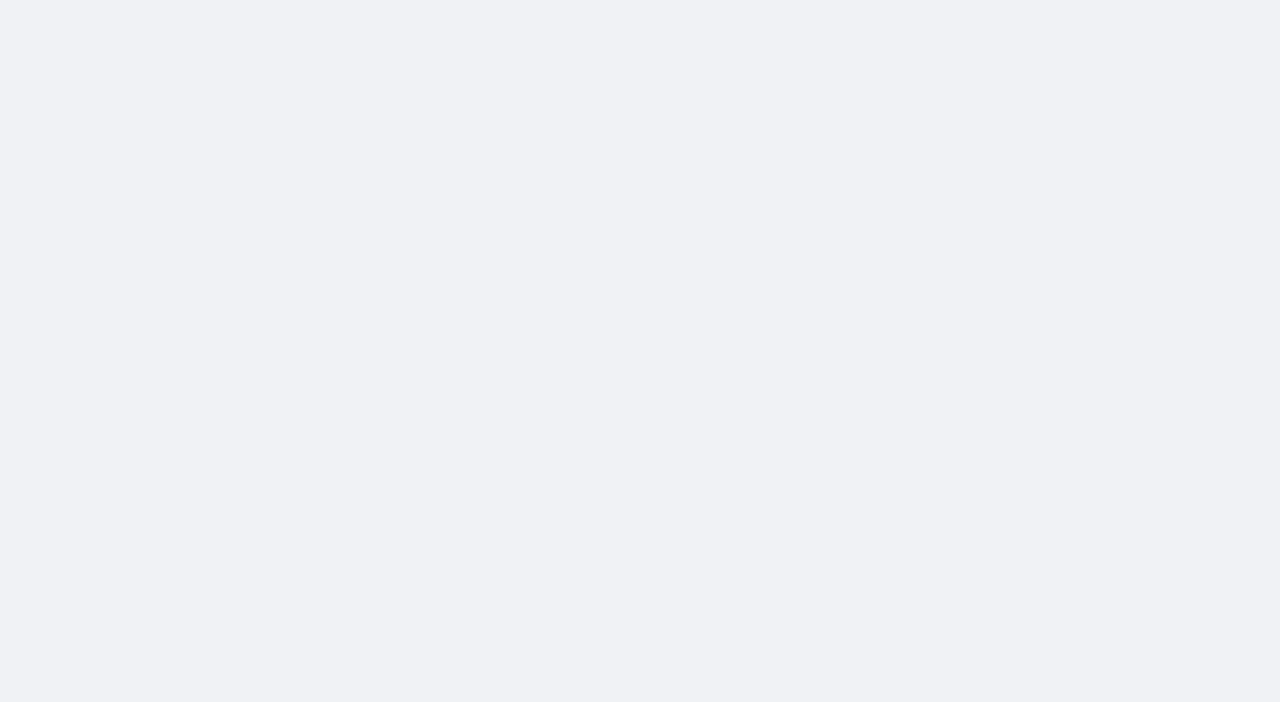
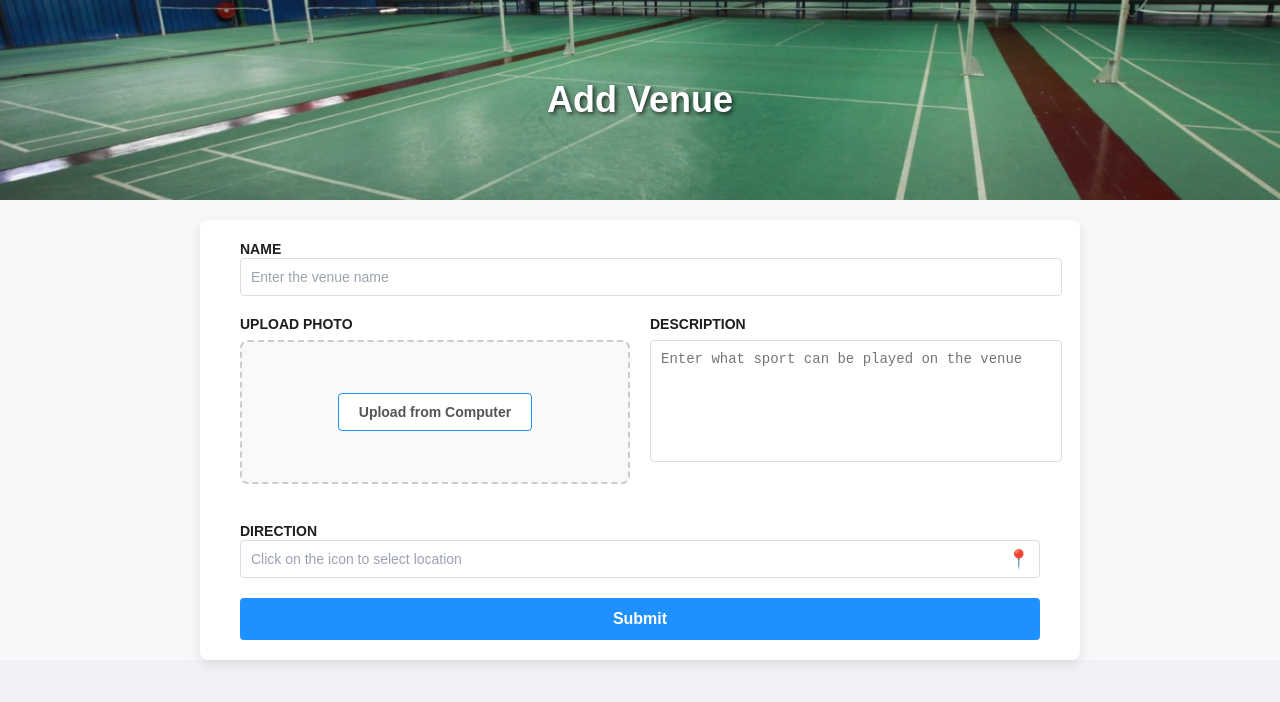
Before and after one commit to cindy-nst/sukanUKM, a React (Create React App) app in the folder sukanukmui/: page /add-venue in a window 1280 px wide. Before the commit this address had no page. Shown: the top 702 px of the page. Built offline with nearby package versions, Linux system fonts and the light colour scheme.

Commit message:
"UI Add Venue"

```diff
--- a/sukanukmui/src/components/App/App.js
+++ b/sukanukmui/src/components/App/App.js
@@ -8,6 +8,7 @@ import SportEquipment from '../SportEquipment/SportEquipment';
 import CourtDetail from '../CourtDetail/CourtDetail';
 import Profile from '../Profile/Profile';
 import Navbar from '../Navbar';
+import AddVenue from '../Venues/AddVenue';
 import { UserContext } from '../UserContext'; // Assuming this is where your UserContext is defined
 
 import './App.css';
@@ -28,6 +29,7 @@ function App() {
         <Route path="/sportequipment" element={<SportEquipment/>} />
         <Route path="/courts/:id" element={<CourtDetail />} />
         <Route path="/profile" element={<Profile />} />
+        <Route path="/add-venue" element={<AddVenue />} />
         {/* Add other routes as needed */}
       </Routes>
     </div>
--- /dev/null
+++ b/sukanukmui/src/components/Venues/AddVenue.css
@@ -0,0 +1,224 @@
+/* Page Container */
+.add-court {
+  background-color: #f7f8fa;
+  width: 100%;
+  height: auto;
+}
+
+/* Header Banner */
+.header-banner {
+  width: 100%;
+  height: 200px;
+  background-size: cover;
+  background-position: center;
+  display: flex;
+  align-items: center;
+  justify-content: center;
+}
+
+.header-banner .heading-1 {
+  font-size: 36px;
+  color: #fff;
+  text-shadow: 2px 2px 4px rgba(0, 0, 0, 0.7);
+}
+
+/* Form Container */
+.form-container {
+  max-width: 800px;
+  margin: 20px auto;
+  background: #fff;
+  border-radius: 8px;
+  padding: 20px 40px;
+  box-shadow: 0px 4px 12px rgba(0, 0, 0, 0.1);
+}
+
+/* Form Elements */
+.form-group {
+  margin-bottom: 20px;
+}
+
+.form-row {
+  display: flex;
+  justify-content: space-between;
+  gap: 20px;
+}
+
+.form-column {
+  flex: 1;
+  display: flex;
+  flex-direction: column;
+}
+
+.form-label {
+  font-size: 14px;
+  font-weight: 600;
+  margin-bottom: 8px;
+  color: #1f1d1d;
+  font-family:Arial, Helvetica, sans-serif
+}
+
+.form-input {
+  width: 100%;
+  padding: 10px;
+  font-size: 14px;
+  border: 1px solid #ddd;
+  border-radius: 4px;
+}
+
+textarea.form-input {
+  resize: none;
+  height: 100px;
+}
+
+/* Upload Box */
+.upload-box {
+  position: relative;
+  border: 2px dashed #ccc;
+  border-radius: 8px;
+  padding: 20px;
+  text-align: center;
+  background-color: #f9f9f9;
+  margin-bottom: 20px;
+}
+
+.upload-content {
+  display: flex;
+  align-items: center;
+  justify-content: center;
+  height: 100px; /* Adjust height as needed */
+}
+
+.upload-label {
+  font-size: 14px;
+  font-weight: bold;
+  color: #555;
+  cursor: pointer;
+  padding: 10px 20px;
+  border: 1px solid #1e90ff;
+  border-radius: 4px;
+  background-color: #fff;
+  transition: background-color 0.3s ease, color 0.3s ease;
+}
+
+.upload-label:hover {
+  background-color: #1e90ff;
+  color: #fff;
+}
+
+.upload-input {
+  display: none;
+}
+
+.image-preview {
+  max-width: 100%;
+  height: auto;
+  border: 1px solid #ccc;
+  border-radius: 4px;
+  margin-bottom: 10px;
+}
+
+.preview-controls {
+  display: flex;
+  justify-content: center;
+  gap: 10px;
+  margin-top: 10px;
+}
+
+.clear-btn {
+  background-color: #f44336;
+  color: white;
+  padding: 5px 10px;
+  border: none;
+  border-radius: 4px;
+  cursor: pointer;
+  transition: background-color 0.3s ease;
+}
+
+.clear-btn:hover {
+  background-color: #d32f2f;
+}
+
+
+
+
+/* Direction Input Styling */
+.direction-input {
+  display: flex;
+  align-items: center;
+  position: relative;
+}
+
+.direction-icon {
+  position: absolute;
+  right: 10px;
+  font-size: 18px;
+  color: #1e90ff;
+  cursor: pointer;
+  transition: transform 0.2s ease;
+}
+
+.direction-icon:hover {
+  transform: scale(1.2);
+}
+
+
+/* Submit Button */
+.form-submit {
+  display: block;
+  width: 100%;
+  padding: 12px;
+  font-size: 16px;
+  font-weight: 600;
+  color: #fff;
+  background-color: #1e90ff;
+  border: none;
+  border-radius: 4px;
+  cursor: pointer;
+  text-align: center;
+}
+
+/* Modal Styles */
+.modal-overlay {
+  position: fixed;
+  top: 0;
+  left: 0;
+  width: 100%;
+  height: 100%;
+  background: rgba(0, 0, 0, 0.5);
+  display: flex;
+  justify-content: center;
+  align-items: center;
+  z-index: 1000;
+}
+
+.modal-content {
+  background: white;
+  width: 600px;
+  padding: 20px;
+  border-radius: 8px;
+  text-align: center;
+  position: relative;
+}
+
+.modal-actions {
+  margin-top: 20px;
+  display: flex;
+  justify-content: space-between;
+}
+
+.modal-button {
+  padding: 10px 20px;
+  font-size: 16px;
+  border: none;
+  border-radius: 4px;
+  cursor: pointer;
+}
+
+.modal-button.cancel {
+  background-color: #ccc;
+}
+
+.modal-button.confirm {
+  background-color: #1e90ff;
+  color: white;
+}
--- /dev/null
+++ b/sukanukmui/src/components/Venues/AddVenue.js
@@ -0,0 +1,153 @@
+import React, { useState } from "react";
+import courtbanner from "../../images/court.jpg";
+import "./AddVenue.css";
+import MapModal from "./MapModal"; // Import the MapModal component
+
+const AddVenue = () => {
+  const [isMapOpen, setIsMapOpen] = useState(false); // Modal state
+  const [selectedLocation, setSelectedLocation] = useState({
+    lat: null,
+    lng: null,
+  });
+  const [direction, setDirection] = useState(""); // Direction input
+  const [imagePreview, setImagePreview] = useState(null); // Image preview state
+
+  const handleMapOpen = () => {
+    setIsMapOpen(true);
+  };
+
+  const handleMapClose = () => {
+    setIsMapOpen(false);
+  };
+
+  const handleConfirmLocation = () => {
+    const { lat, lng } = selectedLocation;
+
+    // Set Google Maps link as the direction
+    if (lat && lng) {
+      const mapLink = `https://www.google.com/maps?q=${lat},${lng}`;
+      setDirection(mapLink);
+    } else {
+      setDirection(""); // Clear if no location is selected
+    }
+
+    setIsMapOpen(false);
+  };
+
+  const handleFileChange = (e) => {
+    const file = e.target.files[0];
+    if (file) {
+      const reader = new FileReader();
+      reader.onload = () => {
+        setImagePreview(reader.result); // Set the preview to the file's data URL
+      };
+      reader.readAsDataURL(file); // Read the file as a data URL
+    }
+  };
+
+  const handleClearImage = () => {
+    setImagePreview(null); // Clear the image preview
+  };
+
+  return (
+    <div className="add-court">
+      {/* Header Banner */}
+      <div
+        className="header-banner"
+        style={{ backgroundImage: `url(${courtbanner})` }}
+      >
+        <h1 className="heading-1">Add Venue</h1>
+      </div>
+
+      {/* Form */}
+      <div className="form-container">
+        <div className="form-group">
+          <label className="form-label">NAME</label>
+          <input
+            className="form-input"
+            type="text"
+            placeholder="Enter the venue name"
+          />
+        </div>
+
+        <div className="form-row">
+          <div className="form-column">
+            <label className="form-label">UPLOAD PHOTO</label>
+            <div className="upload-box">
+  {imagePreview ? (
+    <>
+      <img src={imagePreview} alt="Preview" className="image-preview" />
+      <div className="preview-controls">
+        <button className="clear-btn" onClick={handleClearImage}>
+          Remove
+        </button>
+        <input
+          type="file"
+          accept="image/*"
+          onChange={handleFileChange}
+          className="replace-input"
+        />
+      </div>
+    </>
+  ) : (
+    <div className="upload-content">
+      <label className="upload-label">
+        <input
+          type="file"
+          accept="image/*"
+          onChange={handleFileChange}
+          className="upload-input"
+        />
+        Upload from Computer
+      </label>
+    </div>
+  )}
+</div>
+
+          </div>
+          <div className="form-column">
+            <label className="form-label">DESCRIPTION</label>
+            <textarea
+              className="form-input"
+              placeholder="Enter what sport can be played on the venue"
+            ></textarea>
+          </div>
+        </div>
+
+        <div className="form-group">
+        <br></br>
+          <label className="form-label">DIRECTION</label>
+          <div className="direction-input">
+            <input
+              className="form-input"
+              type="text"
+              value={direction}
+              readOnly
+              placeholder="Click on the icon to select location"
+            />
+            <span
+              className="direction-icon"
+              onClick={handleMapOpen}
+              title="Select location on the map"
+            >
+              📍
+            </span>
+          </div>
+        </div>
+
+        <button className="form-submit">Submit</button>
+      </div>
+
+      {/* Modal with Map */}
+      {isMapOpen && (
+        <MapModal
+          setLocation={setSelectedLocation}
+          onClose={handleMapClose}
+          onConfirm={handleConfirmLocation} // Pass confirm handler to MapModal
+        />
+      )}
+    </div>
+  );
+};
+
+export default AddVenue;
--- a/sukanukmui/src/components/Venues/Venues.js
+++ b/sukanukmui/src/components/Venues/Venues.js
@@ -1,9 +1,11 @@
 import React, { useState, useEffect } from 'react';
 import { Link } from 'react-router-dom'; // Import Link for navigation
 import { FaSearch, FaMapMarkerAlt, FaPlus } from 'react-icons/fa';
+import { useNavigate } from "react-router-dom";
 import './Venues.css';
 
 const Venues = () => {
+  const navigate = useNavigate();
   const [venues, setVenues] = useState([]); // State to store venues from the server
   const [searchTerm, setSearchTerm] = useState(''); // State for search input
 
@@ -39,6 +41,7 @@ const Venues = () => {
 
   const handleAddVenue = () => {
     // Implement "Add venue" functionality
+    navigate("/add-venue");
   };
 
   return (
```
